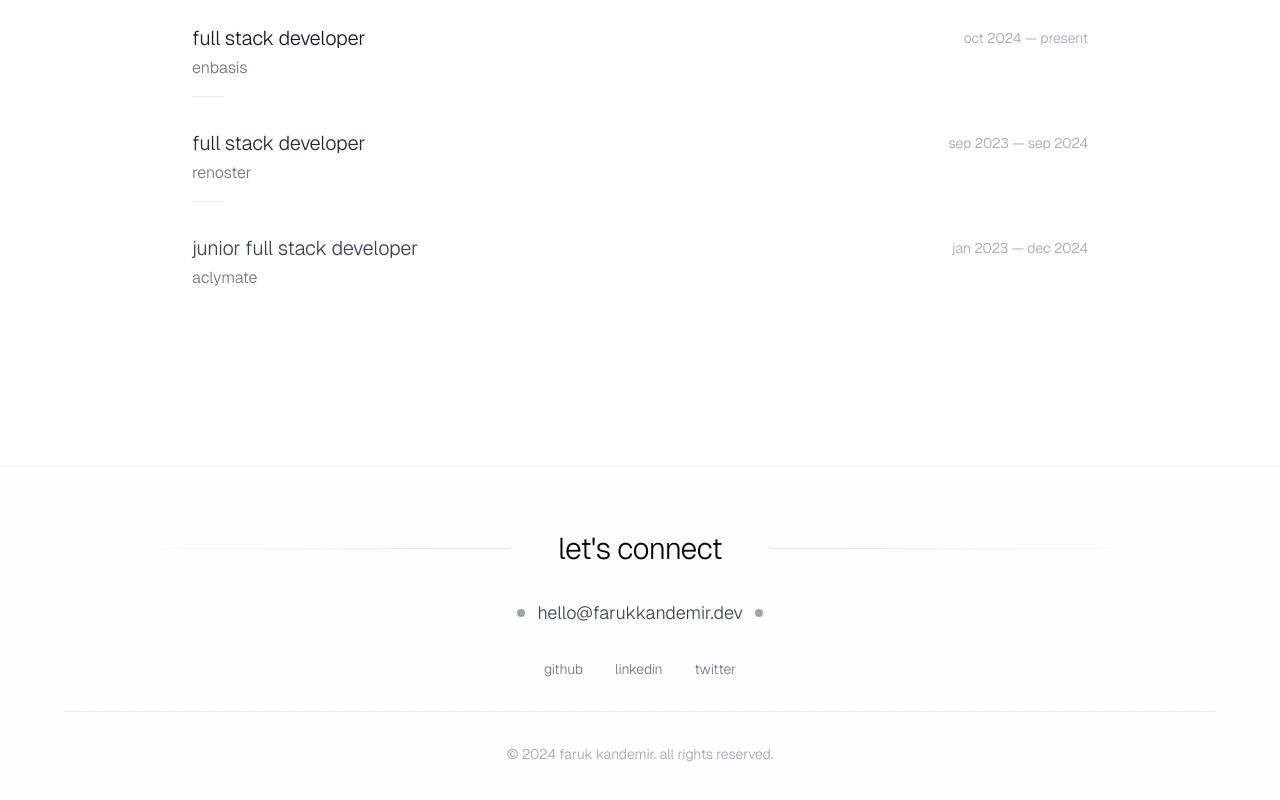
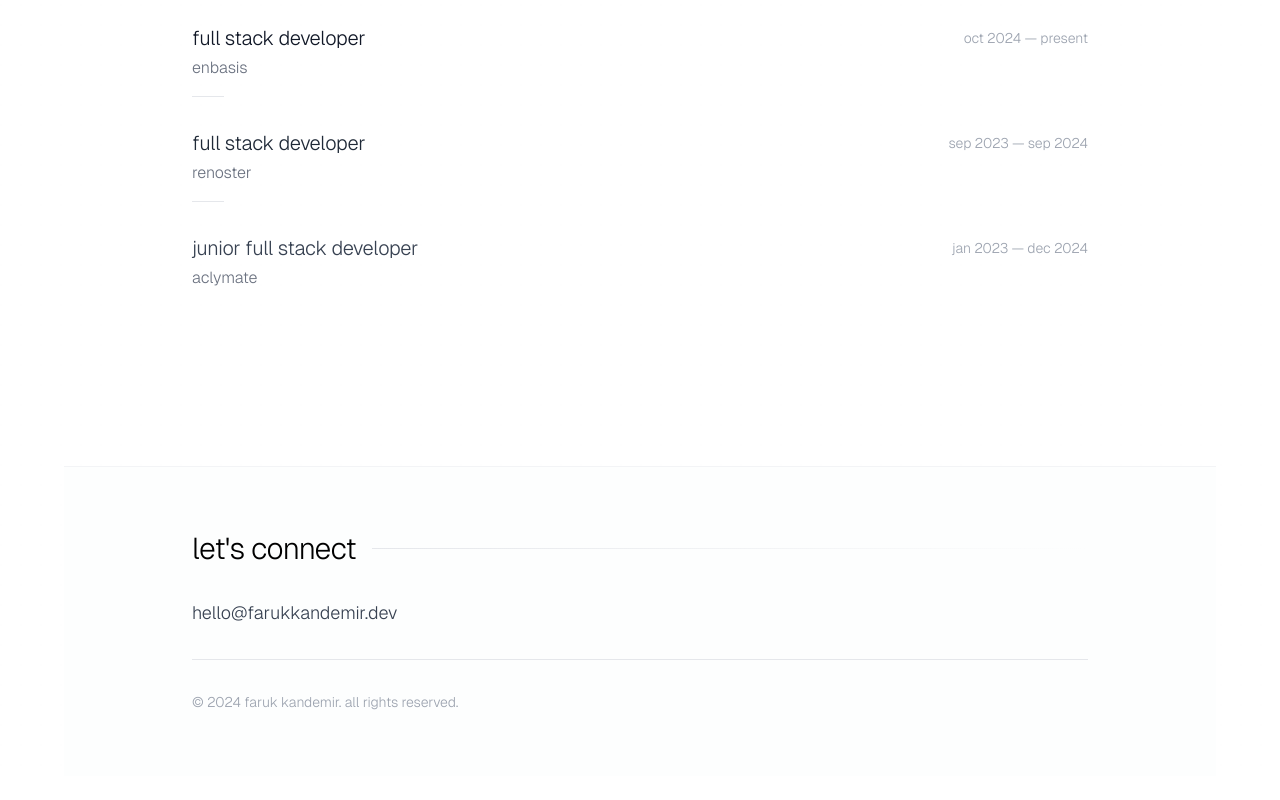
Before and after one commit to farukkandemir/portfolio-website, a Next.js app: page / in a window 1280 px wide. Shown: the part 996-1796 px from the top of the page. After the commit the page ends 1772 px from the top, so only its background shows below. Built offline with nearby package versions, Linux system fonts and the light colour scheme.

Commit message:
refactored footer section on homepage for improved layout and accessibility, including adjustments to text alignment and removal of unnecessary elements

```diff
--- a/app/page.tsx
+++ b/app/page.tsx
@@ -310,51 +310,23 @@ export default function Home() {
       {/* Footer/Contact */}
       <footer
         id="contact"
-        className="border-t border-gray-100 py-16 px-8 bg-gray-50/30"
+        className="border-t border-gray-100 py-16 px-8 lg:px-32 bg-gray-50/30 relative max-w-6xl mx-auto"
       >
-        <div className="max-w-6xl mx-auto">
-          <div className="text-center">
-            <div className="flex items-center justify-center space-x-4 mb-8">
-              <div className="flex-1 h-px bg-gradient-to-l from-gray-200 to-transparent"></div>
-              <h3 className="text-3xl font-light tracking-tight px-8">
+        <div className="text-left">
+          <div className="flex items-center space-x-4 mb-8">
+            <h3 className="text-3xl font-light tracking-tight">
               let's connect
             </h3>
             <div className="flex-1 h-px bg-gradient-to-r from-gray-200 to-transparent"></div>
           </div>
 
           <div className="space-y-8">
-              <div className="flex justify-center">
+            <div>
               <a
                 href="mailto:hello@farukkandemir.dev"
-                  className="inline-flex items-center space-x-3 text-lg text-gray-700 hover:text-black transition-colors font-light group"
+                className="text-lg text-gray-700 hover:text-black transition-colors font-light"
               >
-                  <div className="w-2 h-2 bg-gray-400 rounded-full group-hover:bg-black transition-colors"></div>
-                  <span>hello@farukkandemir.dev</span>
-                  <div className="w-2 h-2 bg-gray-400 rounded-full group-hover:bg-black transition-colors"></div>
-                </a>
-              </div>
-
-              <div className="flex justify-center space-x-8">
-                <a
-                  href="#"
-                  className="text-sm text-gray-500 hover:text-gray-800 transition-all duration-300 font-light relative group"
-                >
-                  github
-                  <span className="absolute -bottom-1 left-0 w-0 h-px bg-gray-800 transition-all duration-300 group-hover:w-full"></span>
-                </a>
-                <a
-                  href="#"
-                  className="text-sm text-gray-500 hover:text-gray-800 transition-all duration-300 font-light relative group"
-                >
-                  linkedin
-                  <span className="absolute -bottom-1 left-0 w-0 h-px bg-gray-800 transition-all duration-300 group-hover:w-full"></span>
-                </a>
-                <a
-                  href="#"
-                  className="text-sm text-gray-500 hover:text-gray-800 transition-all duration-300 font-light relative group"
-                >
-                  twitter
-                  <span className="absolute -bottom-1 left-0 w-0 h-px bg-gray-800 transition-all duration-300 group-hover:w-full"></span>
+                hello@farukkandemir.dev
               </a>
             </div>
 
@@ -365,7 +337,6 @@ export default function Home() {
             </div>
           </div>
         </div>
-        </div>
       </footer>
     </div>
   );
```
Lines whose indentation alone changed are shown as unchanged.
